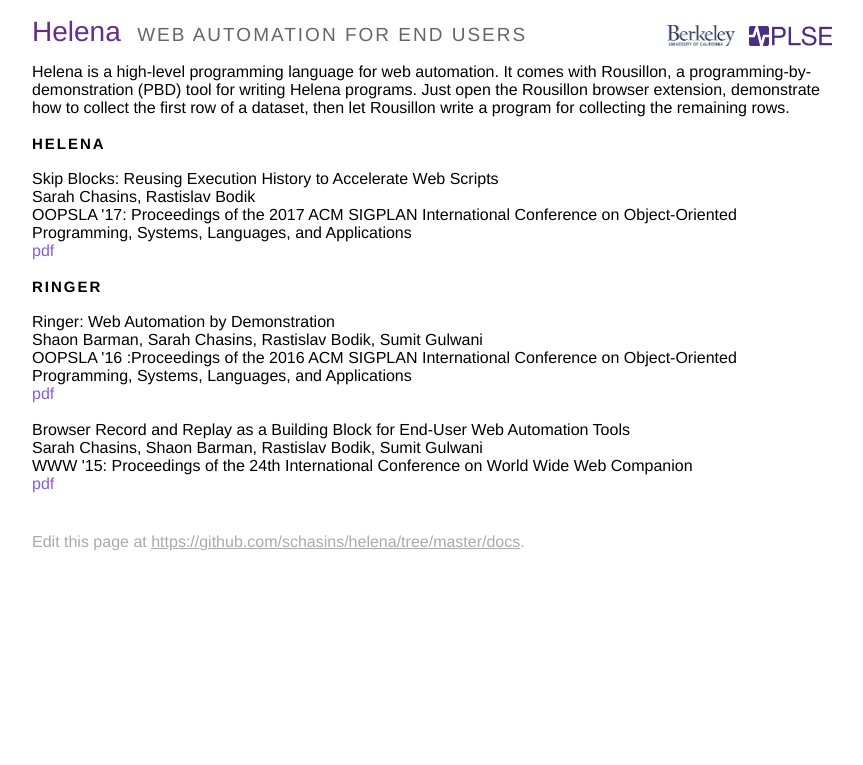
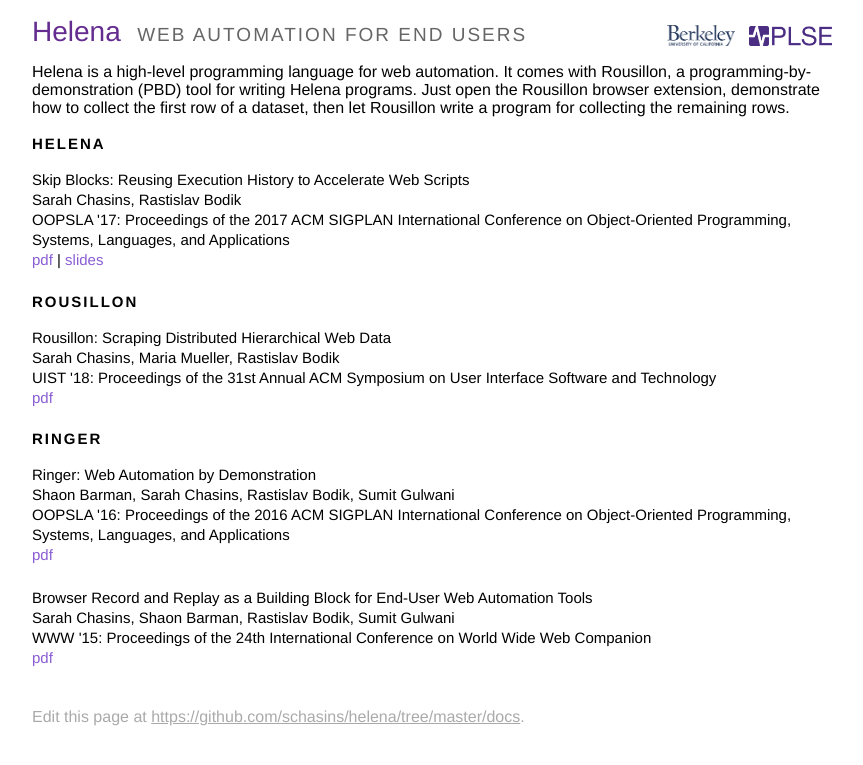
Before and after one commit to schasins/helena, a Jekyll site: the page built from docs/publications.html, in a window 1280 px wide. Shown: the top 765 px of the page, without its empty margins (214-1077 px from the left). Built offline with Jekyll 4.4.1, drawn with Linux system fonts in a browser that asks for light colours.

Commit message:
Updating docs, publications.

```diff
--- a/docs/index.html
+++ b/docs/index.html
@@ -45,6 +45,8 @@
             <a href="https://github.com/schasins/helena/wiki/Helena-Tips-and-Tricks" target="_blank">Tips &amp; Tricks</a>
             |
             <a href="/download">Download</a>
+            |
+            <a href="/publications">Publications</a>
           </p>
         </div>
       </div>
--- a/docs/publications.html
+++ b/docs/publications.html
@@ -9,32 +9,38 @@
   <div class="lead">Helena</div>
 </div>
 
+<div class='paper'>
 <div class="paper_title">Skip Blocks: Reusing Execution History to Accelerate Web Scripts</div>
-Sarah Chasins, Rastislav Bodik
-<br />
-OOPSLA '17: Proceedings of the 2017 ACM SIGPLAN International Conference on Object-Oriented Programming, Systems, Languages, and Applications
-<br />
-<a href="http://schasins.com/assets/papers/skipBlocks.pdf" target="_blank">pdf</a>
-<br />
-<br />
+<div class="paper_authors">Sarah Chasins, Rastislav Bodik</div>
+<div class="paper_conference"><span class="paper_conference_abrev">OOPSLA '17</span>: Proceedings of the 2017 ACM SIGPLAN International Conference on Object-Oriented Programming, Systems, Languages, and Applications</div>
+<div class="paper_pdf"><a href="http://schasins.com/assets/papers/skipBlocks.pdf" target="_blank">pdf</a> | <a href="http://schasins.com/assets/slides/skipBlocksOOPSLASlides.pdf" target="_blank">slides</a></div>
+</div>
+
+<div class="header">
+  <div class="lead">Rousillon</div>
+</div>
+
+<div class='paper'>
+<div class="paper_title">Rousillon: Scraping Distributed Hierarchical Web Data</div>
+<div class="paper_authors">Sarah Chasins, Maria Mueller, Rastislav Bodik</div>
+<div class="paper_conference"><span class="paper_conference_abrev">UIST '18</span>: Proceedings of the 31st Annual ACM Symposium on User Interface Software and Technology</div>
+<div class="paper_pdf"><a href="http://schasins.com/assets/papers/rousillon.pdf" target="_blank">pdf</a></div>
+</div>
 
 <div class="header">
   <div class="lead">Ringer</div>
 </div>
 
+<div class='paper'>
 <div class="paper_title">Ringer: Web Automation by Demonstration</div>
-Shaon Barman, Sarah Chasins, Rastislav Bodik, Sumit Gulwani
-<br />
-OOPSLA '16 :Proceedings of the 2016 ACM SIGPLAN International Conference on Object-Oriented Programming, Systems, Languages, and Applications
-<br />
-<a href="http://schasins.com/assets/papers/ringer.pdf" target="_blank">pdf</a>
-<br />
+<div class="paper_authors">Shaon Barman, Sarah Chasins, Rastislav Bodik, Sumit Gulwani</div>
+<div class="paper_conference"><span class="paper_conference_abrev">OOPSLA '16</span>: Proceedings of the 2016 ACM SIGPLAN International Conference on Object-Oriented Programming, Systems, Languages, and Applications</div>
+<div class="paper_pdf"><a href="http://schasins.com/assets/papers/ringer.pdf" target="_blank">pdf</a></div>
+</div>
 
-<br />
+<div class='paper'>
 <div class="paper_title">Browser Record and Replay as a Building Block for End-User Web Automation Tools</div>
-Sarah Chasins, Shaon Barman, Rastislav Bodik, Sumit Gulwani
-<br />
-WWW '15: Proceedings of the 24th International Conference on World Wide Web Companion
-<br />
-<a href="http://schasins.com/assets/papers/rAndRAsABuildingBlock.pdf" target="_blank">pdf</a>
-<br />
+<div class="paper_authors">Sarah Chasins, Shaon Barman, Rastislav Bodik, Sumit Gulwani</div>
+<div class="paper_conference"><span class="paper_conference_abrev">WWW '15</span>: Proceedings of the 24th International Conference on World Wide Web Companion</div>
+<div class="paper_pdf"><a href="http://schasins.com/assets/papers/rAndRAsABuildingBlock.pdf" target="_blank">pdf</a></div>
+</div>
--- a/src/scripts/background/mainpanel_script.js
+++ b/src/scripts/background/mainpanel_script.js
@@ -7,7 +7,7 @@
 // this inherits from HelenaUIBase
 var RecorderUI = (function (pub) {
   pub.tabs = null;
-  var ringerUseXpathFastMode = false;
+  var ringerUseXpathFastMode = true;
   var demoMode = true;
 
 
```
